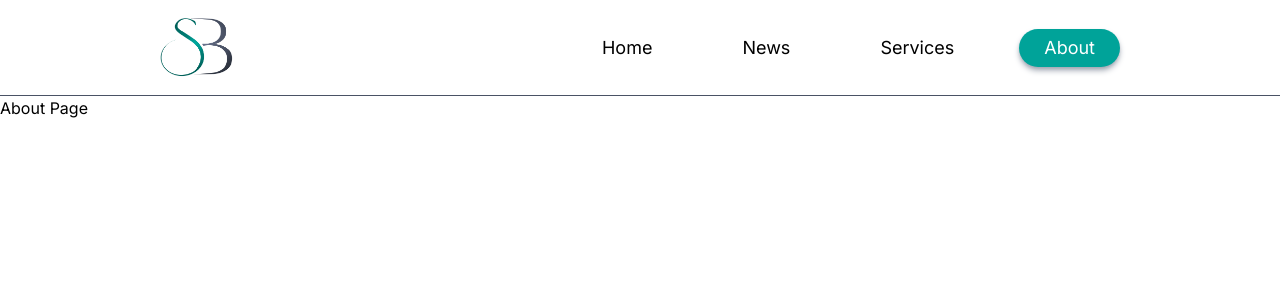
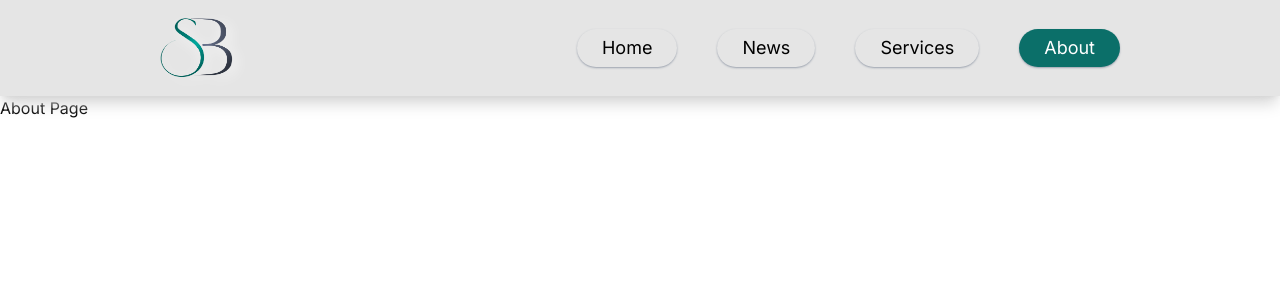
Before and after one commit to Solanki-Brothers/solanki-brothers, a Next.js app: page /about in a window 1280 px wide. Shown: the top 300 px of the page. Built offline with nearby package versions, Linux system fonts and the light colour scheme.

Commit message:
frontend : Featured News Article Section Block

```diff
--- a/src/app/globals.css
+++ b/src/app/globals.css
@@ -4,6 +4,59 @@
 
 /* Variables */
 :root {
-  --brand-primary: #00a399;
+  --brand-primary: #0b6f69;
   --brand-secondary: #4a5265;
 }
+
+html,
+body {
+  overflow-x: hidden;
+  scroll-behavior: smooth;
+}
+
+/* width */
+::-webkit-scrollbar {
+  display: none;
+}
+
+/* Track */
+::-webkit-scrollbar-track {
+  display: none;
+}
+
+/* Handle */
+::-webkit-scrollbar-thumb {
+  display: none;
+}
+
+/* Handle on hover */
+::-webkit-scrollbar-thumb:hover {
+  display: none;
+}
+
+@layer utilities {
+  @keyframes customPulse {
+    50% {
+      opacity: 0.13;
+    }
+  }
+  .customPulse {
+    animation: customPulse 5s cubic-bezier(0.4, 0, 0.6, 1) infinite;
+  }
+  .text-balance {
+    text-wrap: balance;
+  }
+  .customShadow {
+    box-shadow: 0 0 160px 160px rgb(62 213 221);
+  }
+  .customShadowDark {
+    box-shadow: 0 0 400px 400px rgb(62 213 221);
+  }
+  .customDropShadow {
+    filter: drop-shadow(3px 3px 7px rgba(255, 255, 255, 1));
+  }
+
+  .sectionPadding {
+    @apply 2xl:px-32  xl:px-24  lg:px-16 px-10;
+  }
+}
--- a/src/app/layout.jsx
+++ b/src/app/layout.jsx
@@ -12,7 +12,7 @@ export const metadata = {
 export default function RootLayout({ children }) {
   return (
     <html lang="en">
-      <body className={inter.className + " bg-white pt-24"}>
+      <body className={inter.className + " bg-white pt-24 h-screen"}>
         <Navbar />
         {children}
       </body>
--- a/src/app/page.jsx
+++ b/src/app/page.jsx
@@ -1,9 +1,10 @@
-import { HeroComponent } from "@/containers";
+import { HeroComponent, FeaturedNewsArticles } from "@/containers";
 
 export default function Home() {
   return (
-    <main className="h-screen">
+    <main className="h-full">
       <HeroComponent />
+      <FeaturedNewsArticles />
     </main>
   );
 }
--- a/src/components/NavLink/NavLink.jsx
+++ b/src/components/NavLink/NavLink.jsx
@@ -10,8 +10,8 @@ const NavLink = ({ href, children }) => {
     <Link
       href={href}
       className={
-        "border-transparent border  hover:border-primary hover:border-b-secondary hover:border-r-secondary block px-6 py-1 rounded-full transition-all duration-500 ease-out " +
-        (isActive ? "bg-primary text-white shadow-md shadow-gray-400" : "")
+        "border-transparent border  hover:border-primary hover:border-b-secondary hover:border-r-secondary block px-6 py-1 rounded-full transition-all duration-500 ease-out shadow-sm shadow-gray-400 " +
+        (isActive ? "bg-primary text-white " : "")
       }
     >
       {children}
--- a/src/components/SectionWrapper/SectionWrapper.jsx
+++ b/src/components/SectionWrapper/SectionWrapper.jsx
@@ -1,5 +1,7 @@
-function SectionWrapper({ children }) {
-  return <section className=" h-1/2 flex px-40">{children}</section>;
+function SectionWrapper({ children, className = "" }) {
+  return (
+    <section className={className + " h-1/2 flex px-40"}>{children}</section>
+  );
 }
 
 export default SectionWrapper;
--- a/src/components/index.js
+++ b/src/components/index.js
@@ -1 +1,2 @@
 export { default as NavLink } from "./NavLink/NavLink.jsx";
+export { default as SectionWrapper } from "./SectionWrapper/SectionWrapper.jsx";
--- /dev/null
+++ b/src/containers/HomePage/FeaturedNewsArticles/FeaturedNewsArticles.jsx
@@ -0,0 +1,11 @@
+import { SectionWrapper } from "@/components";
+
+function FeaturesNewsArticles() {
+  return (
+    <SectionWrapper className="bg-primary h-screen">
+      Features section
+    </SectionWrapper>
+  );
+}
+
+export default FeaturesNewsArticles;
--- a/src/containers/Navbar/Navbar.jsx
+++ b/src/containers/Navbar/Navbar.jsx
@@ -2,8 +2,14 @@ import Image from "next/image";
 import { NavLink } from "@/components";
 function Navbar() {
   return (
-    <div className="border-b border-secondary h-24 w-full flex items-center justify-between px-40 py-8 fixed top-0  left-0 z-50 backdrop-blur-md">
-      <Image className="" src="/logo.png" alt="logo" width={75} height={75} />
+    <div className=" h-24 w-full flex items-center justify-between px-40 py-8 fixed top-0  left-0 z-50 backdrop-blur-md bg-neutral-200 shadow-lg shadow-neutral-300">
+      <Image
+        className="customDropShadow"
+        src="/logo.png"
+        alt="logo"
+        width={75}
+        height={75}
+      />
       <nav className="">
         <ul className="flex gap-10 text-lg">
           <li>
--- a/src/containers/index.js
+++ b/src/containers/index.js
@@ -1,2 +1,3 @@
 export { default as Navbar } from "./Navbar/Navbar";
 export { default as HeroComponent } from "./HomePage/HeroComponent/HeroComponent";
+export { default as FeaturedNewsArticles } from "./HomePage/FeaturedNewsArticles/FeaturedNewsArticles";
--- a/tailwind.config.js
+++ b/tailwind.config.js
@@ -13,7 +13,7 @@ module.exports = {
           "conic-gradient(from 180deg at 50% 50%, var(--tw-gradient-stops))",
       },
       colors: {
-        primary: "#00a399",
+        primary: "#0b6f69",
         secondary: "#4a5265",
       },
     },
```
